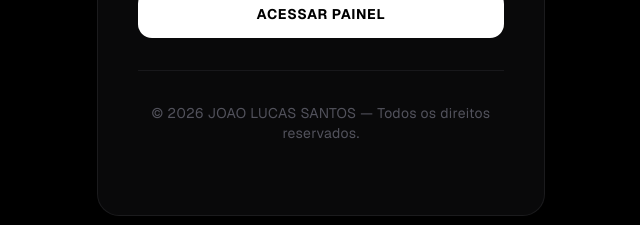
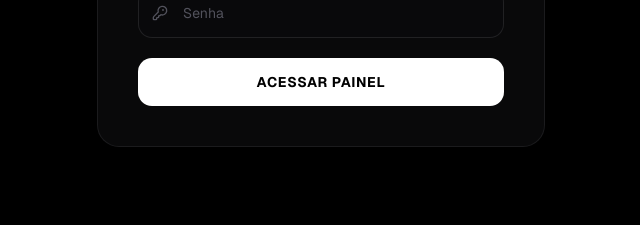
Before and after one commit to Lucasjoaosantos/BarbeariaDomBlack, a Next.js app: page / in a window 1280 px wide. Shown: the part 504-729 px from the top of the page, without its empty margins (319-959 px from the left). Built offline with nearby package versions, Linux system fonts and the light colour scheme.

Commit message:
Update page.tsx

```diff
--- a/app/page.tsx
+++ b/app/page.tsx
@@ -119,10 +119,6 @@ export default function LoginPage() {
             )}
           </button>
         </form>
-      {/* FOOTER */}
-      <footer className="border-t border-zinc-900 py-8 text-center text-zinc-600 text-sm tracking-wide">
-        © 2026 JOAO LUCAS SANTOS — Todos os direitos reservados.
-      </footer>
       </div>
     </div>
   )
```
